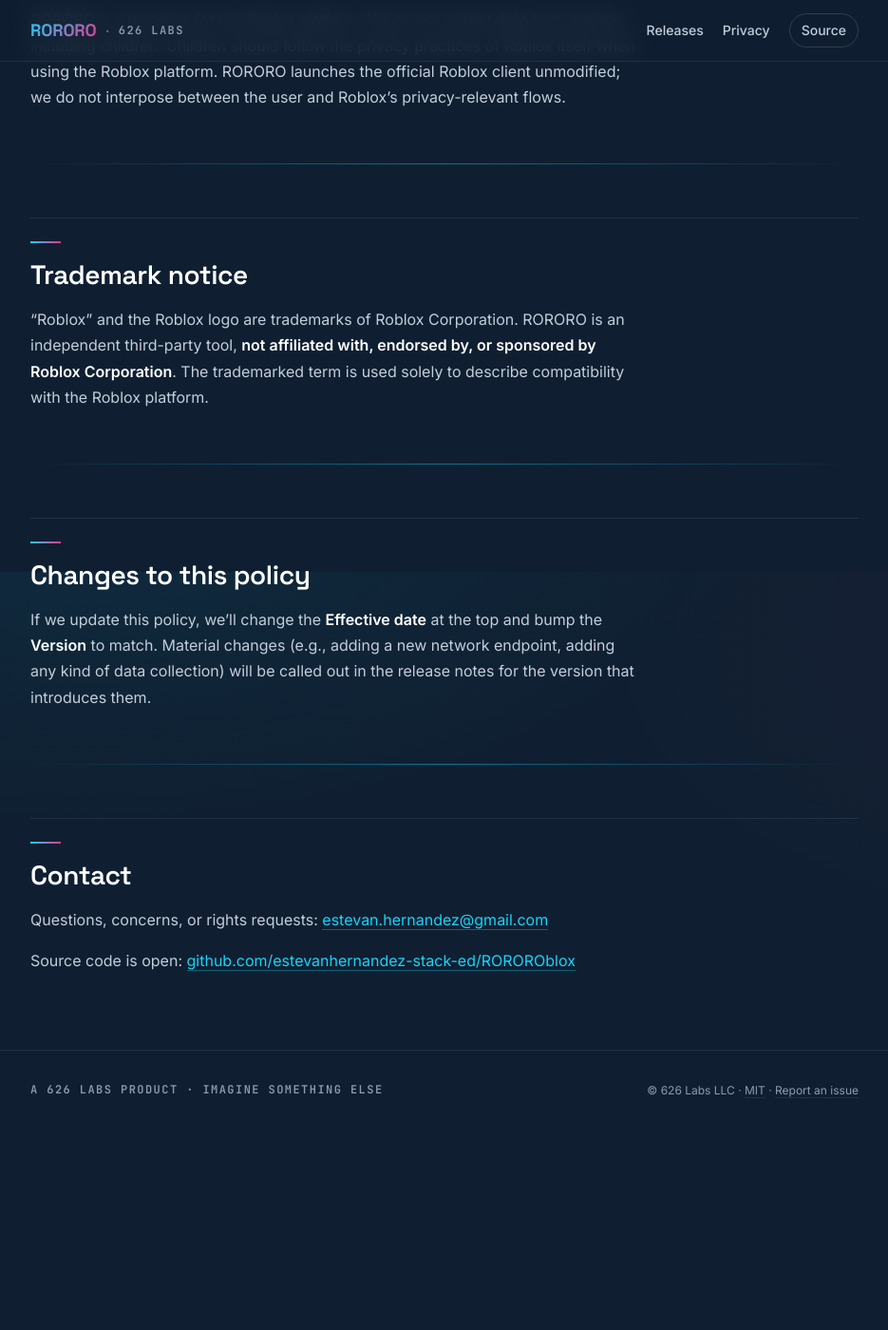
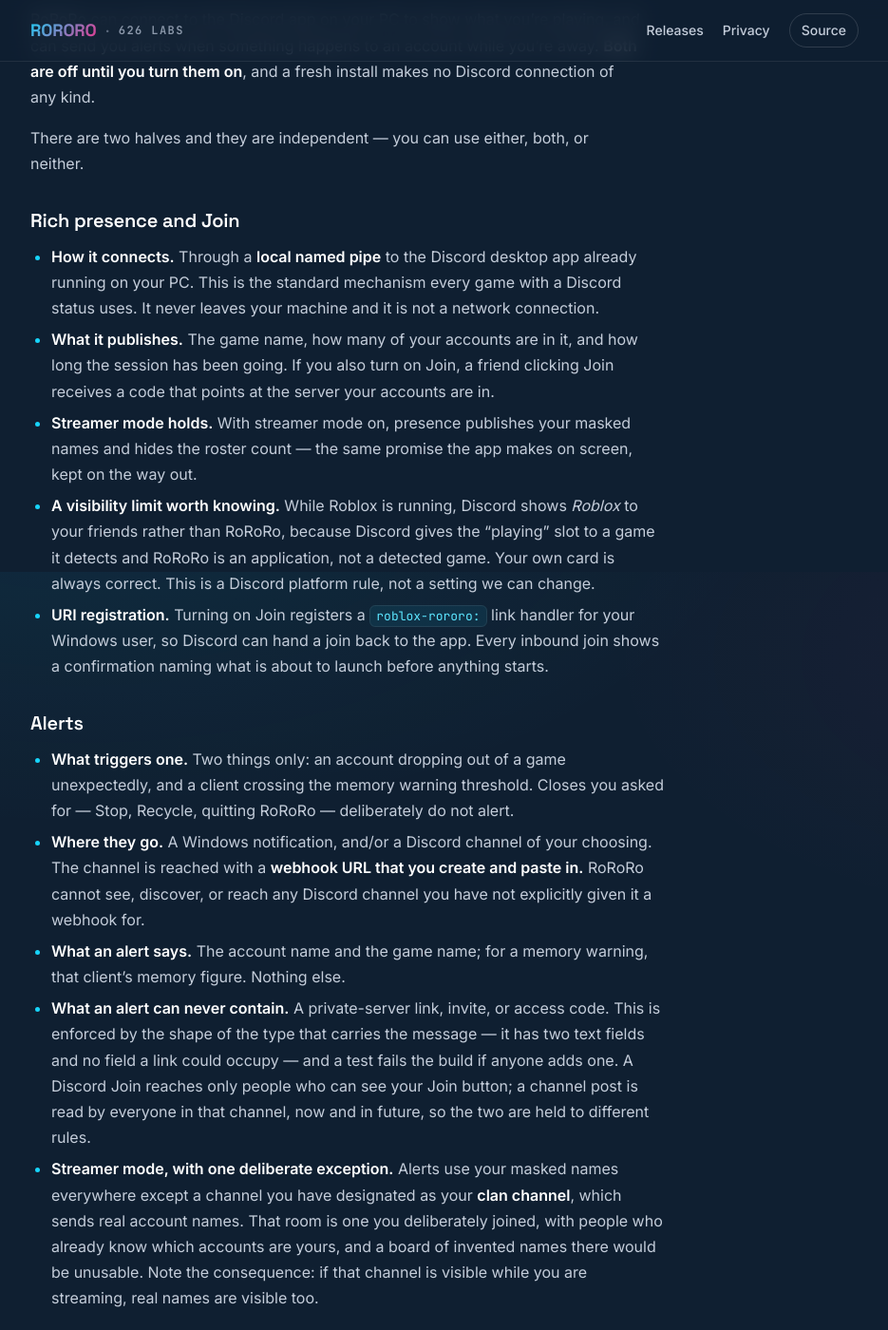
Before and after one commit to estevanhernandez-stack-ed/ROROROblox, a Jekyll site: the page built from docs/PRIVACY.md, in a window 1280 px wide and 1400 px high, scrolled down 7498 px. Shown: the whole window at 95% size, without its empty margins (172-1107 px from the left). Built offline with Jekyll 4.4.1, drawn with Linux system fonts in a browser that asks for light colours; before the commit the page ends 8711 px from its top, so only the background shows below that; some of the changed text lies outside the part shown.

Commit message:
docs(privacy): Discord integration section
Este's own privacy-accuracy commit 6579b23 predates this feature, so the policy
was silent on a new outbound host, a new local IPC channel, a new encrypted file,
and a URI-scheme registration. Blocks the next Store submission alongside
docs/store/discord-disclosure.md.

States the things a user cannot verify for themselves: the pipe to Discord is
local and not a network connection; discord.com is contacted only for a webhook
they pasted; the webhook URL is a credential and is never logged and never in a
diagnostics bundle (verified — DiagnosticsSnapshot carries versions, paths, and
memory figures, no file contents); and an alert can never carry a private-server
link, because the type that carries it has no field one could occupy.

Two limits stated plainly rather than left to be discovered: while Roblox runs,
Discord shows Roblox to friends instead of RoRoRo — a platform rule, not a
setting; and the clan channel is deliberately exempt from streamer mode, with the
consequence spelled out for anyone who streams with that channel on screen.

```diff
--- a/docs/PRIVACY.md
+++ b/docs/PRIVACY.md
@@ -139,6 +139,44 @@
 
 ---
 
+## Discord integration (v1.15 and later)
+
+RoRoRo can connect to the Discord app on your PC to show what you're playing, and can send you alerts when something happens to an account while you're away. **Both are off until you turn them on**, and a fresh install makes no Discord connection of any kind.
+
+There are two halves and they are independent — you can use either, both, or neither.
+
+### Rich presence and Join
+
+- **How it connects.** Through a **local named pipe** to the Discord desktop app already running on your PC. This is the standard mechanism every game with a Discord status uses. It never leaves your machine and it is not a network connection.
+- **What it publishes.** The game name, how many of your accounts are in it, and how long the session has been going. If you also turn on Join, a friend clicking Join receives a code that points at the server your accounts are in.
+- **Streamer mode holds.** With streamer mode on, presence publishes your masked names and hides the roster count — the same promise the app makes on screen, kept on the way out.
+- **A visibility limit worth knowing.** While Roblox is running, Discord shows *Roblox* to your friends rather than RoRoRo, because Discord gives the "playing" slot to a game it detects and RoRoRo is an application, not a detected game. Your own card is always correct. This is a Discord platform rule, not a setting we can change.
+- **URI registration.** Turning on Join registers a `roblox-rororo:` link handler for your Windows user, so Discord can hand a join back to the app. Every inbound join shows a confirmation naming what is about to launch before anything starts.
+
+### Alerts
+
+- **What triggers one.** Two things only: an account dropping out of a game unexpectedly, and a client crossing the memory warning threshold. Closes you asked for — Stop, Recycle, quitting RoRoRo — deliberately do not alert.
+- **Where they go.** A Windows notification, and/or a Discord channel of your choosing. The channel is reached with a **webhook URL that you create and paste in.** RoRoRo cannot see, discover, or reach any Discord channel you have not explicitly given it a webhook for.
+- **What an alert says.** The account name and the game name; for a memory warning, that client's memory figure. Nothing else.
+- **What an alert can never contain.** A private-server link, invite, or access code. This is enforced by the shape of the type that carries the message — it has two text fields and no field a link could occupy — and a test fails the build if anyone adds one. A Discord Join reaches only people who can see your Join button; a channel post is read by everyone in that channel, now and in future, so the two are held to different rules.
+- **Streamer mode, with one deliberate exception.** Alerts use your masked names everywhere except a channel you have designated as your **clan channel**, which sends real account names. That room is one you deliberately joined, with people who already know which accounts are yours, and a board of invented names there would be unusable. Note the consequence: if that channel is visible while you are streaming, real names are visible too.
+
+### What this adds to the tables above
+
+| Location | Contents | Encryption |
+|---|---|---|
+| `discord.dat` (in the app's local data folder) | Discord settings: which alerts are on, where each goes, any webhook URLs you pasted, and which accounts you muted | **DPAPI-encrypted** per Windows user |
+
+| Host | When | Purpose |
+|---|---|---|
+| `discord.com` | Only when you have pasted a webhook URL and chosen a destination that uses it | Posting your alerts to the channel that webhook belongs to, and a one-time read of the webhook to show you which channel it posts to before the first alert lands there. Sends `User-Agent: RORORO/<version>`, same as every other request. |
+
+A webhook URL is a credential — anyone holding it can post to that channel until you delete it in Discord. RoRoRo stores it encrypted, **never writes it to the log file**, and never includes it in a diagnostics bundle. If you paste something that looks like a Discord bot token, RoRoRo tells you what it is and refuses it rather than storing it.
+
+**No telemetry, still.** RoRoRo does not report whether you set any of this up, whether it worked, or whether you turned it off.
+
+---
+
 ## Children's privacy
 
 RORORO is a launcher for the Roblox platform. We do not collect data from anyone, including children. Children should follow the privacy practices of Roblox itself when using the Roblox platform. RORORO launches the official Roblox client unmodified; we do not interpose between the user and Roblox's privacy-relevant flows.
```
